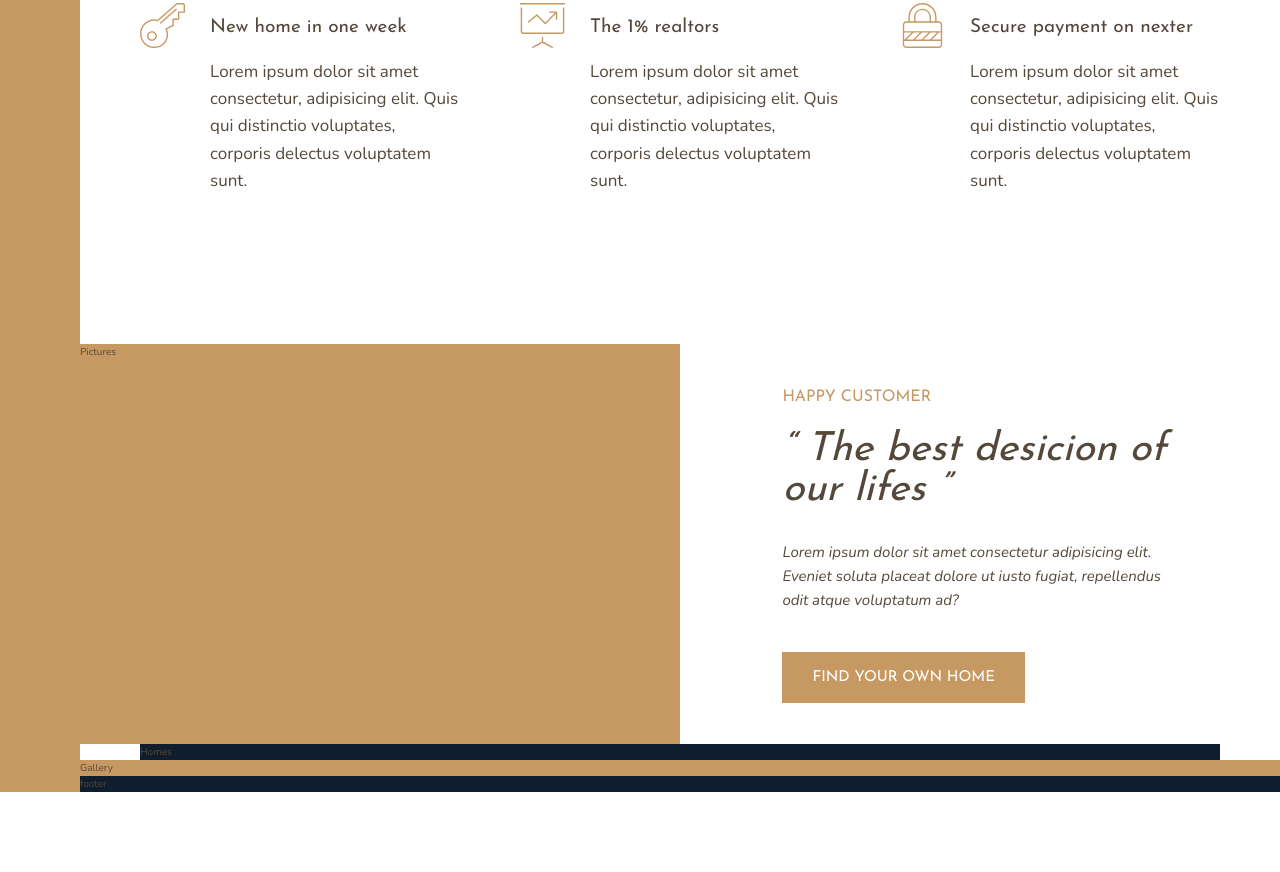
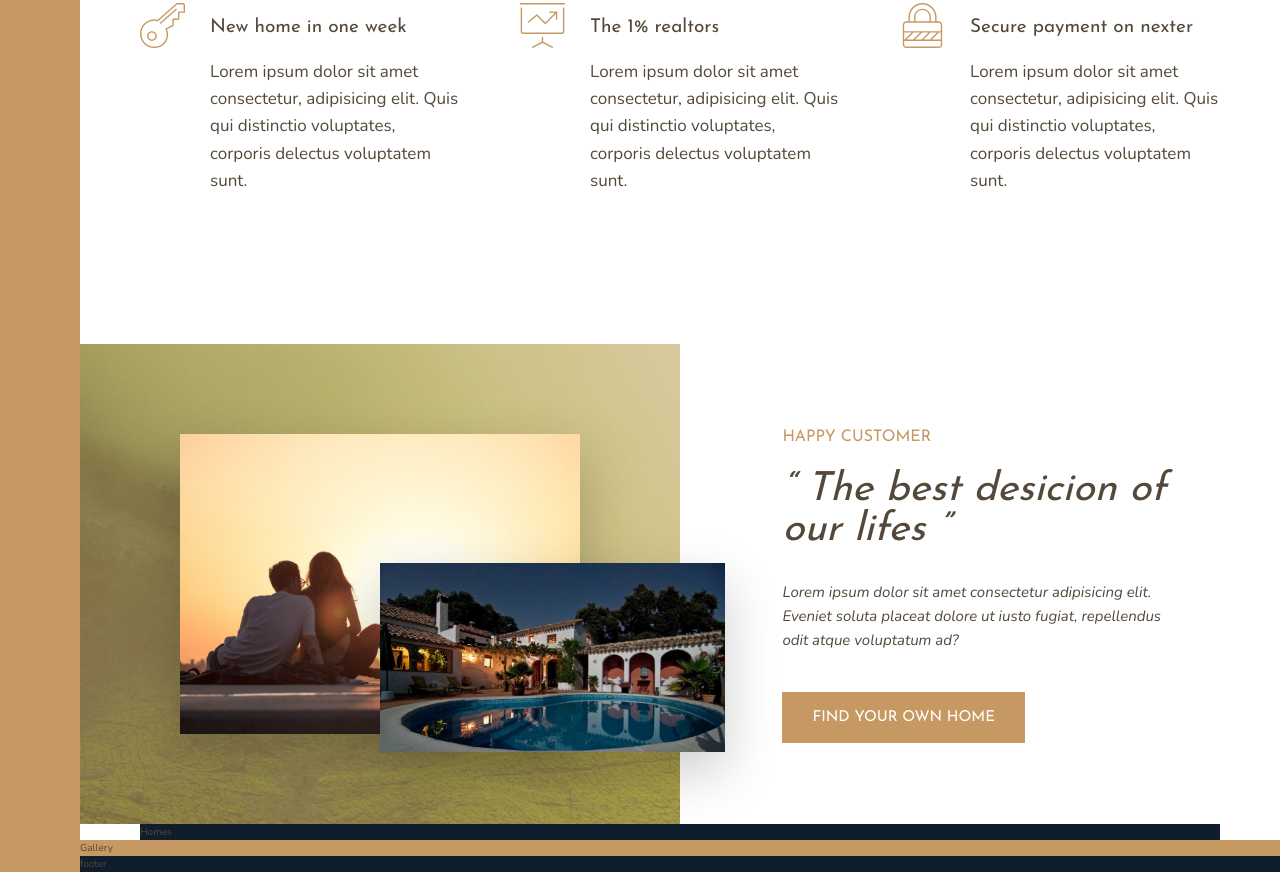
Before and after one commit to HarreyCartwright/Landing-page, a website: page src/index.html in a window 1280 px wide. Shown: the part 1049-1921 px from the top of the page. Before the commit the page ends 1841 px from the top, so only its background shows below. Drawn offline with nearby package versions, Linux system fonts and the light colour scheme; files that its build step writes are made by us from their sources.

Commit message:
Story section finished

```diff
--- a/src/index.html
+++ b/src/index.html
@@ -80,7 +80,8 @@
     </section>
 
     <div class="story__pictures">
-        Pictures
+        <img src="images/story-1.jpeg" alt="Story Image" class="story__img--1">
+        <img src="images/story-2.jpeg" alt="Story Image" class="story__img--2">
     </div>
 
     <div class="story__content">
--- a/src/scss/base/__base.scss
+++ b/src/scss/base/__base.scss
@@ -35,6 +35,6 @@ body {
 
 .container {
     display: grid;
-    grid-template-rows: 80vh min-content 50vh repeat(3, min-content);
+    grid-template-rows: 80vh min-content 60vh repeat(3, min-content);
     grid-template-columns: [sidebar-start] 8rem [sidebar-end full-start] minmax(6rem, 1fr) [center-start] repeat(8, [col-start] minmax(min-content, 14rem) [col-end]) [center-end]  minmax(6rem, 1fr) [full-end];
 }
--- a/src/scss/components/_story.scss
+++ b/src/scss/components/_story.scss
@@ -2,7 +2,31 @@
 
     &__pictures {
         background-color: $color-primary;
-        grid-column: full-start / col-end 4 ;
+        grid-column: full-start / col-end 4;
+        background-image: linear-gradient(rgba($color-primary, .5), rgba($color-primary, .5)), url(../images/back.jpg);
+        padding: 2rem 0;
+        display: grid;
+        grid-template-rows:  repeat(6, 1fr) ;
+        grid-template-columns: repeat(6, 1fr);
+        align-items: center;
+    }
+
+    &__img--1 {
+        width: 100%;
+
+        grid-row: 2 / 6;
+        grid-column: 2 / 6;
+        box-shadow: 0 2rem 5rem rgba(#000, .2);
+    }
+
+    &__img--2 {
+        width: 115%;
+        grid-row: 4 / 6;
+        grid-column: 4 / 7;
+
+        box-shadow: 0 2rem 5rem rgba(#000, .2);
+
+        z-index: 20;
     }
 
     &__content {
```
Also changed, not shown: public/index.html (+2 -1 lines), public/styles/main.css.
